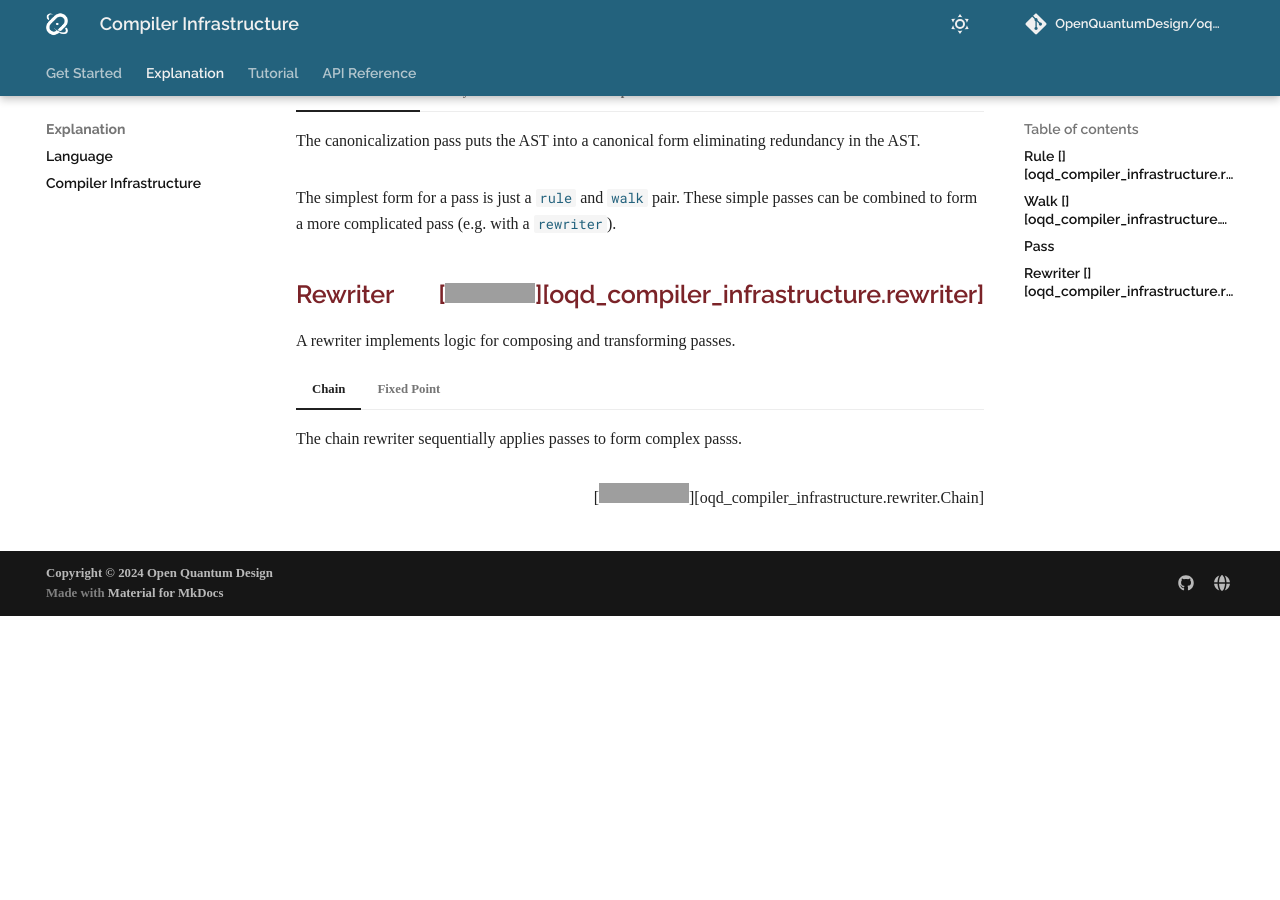
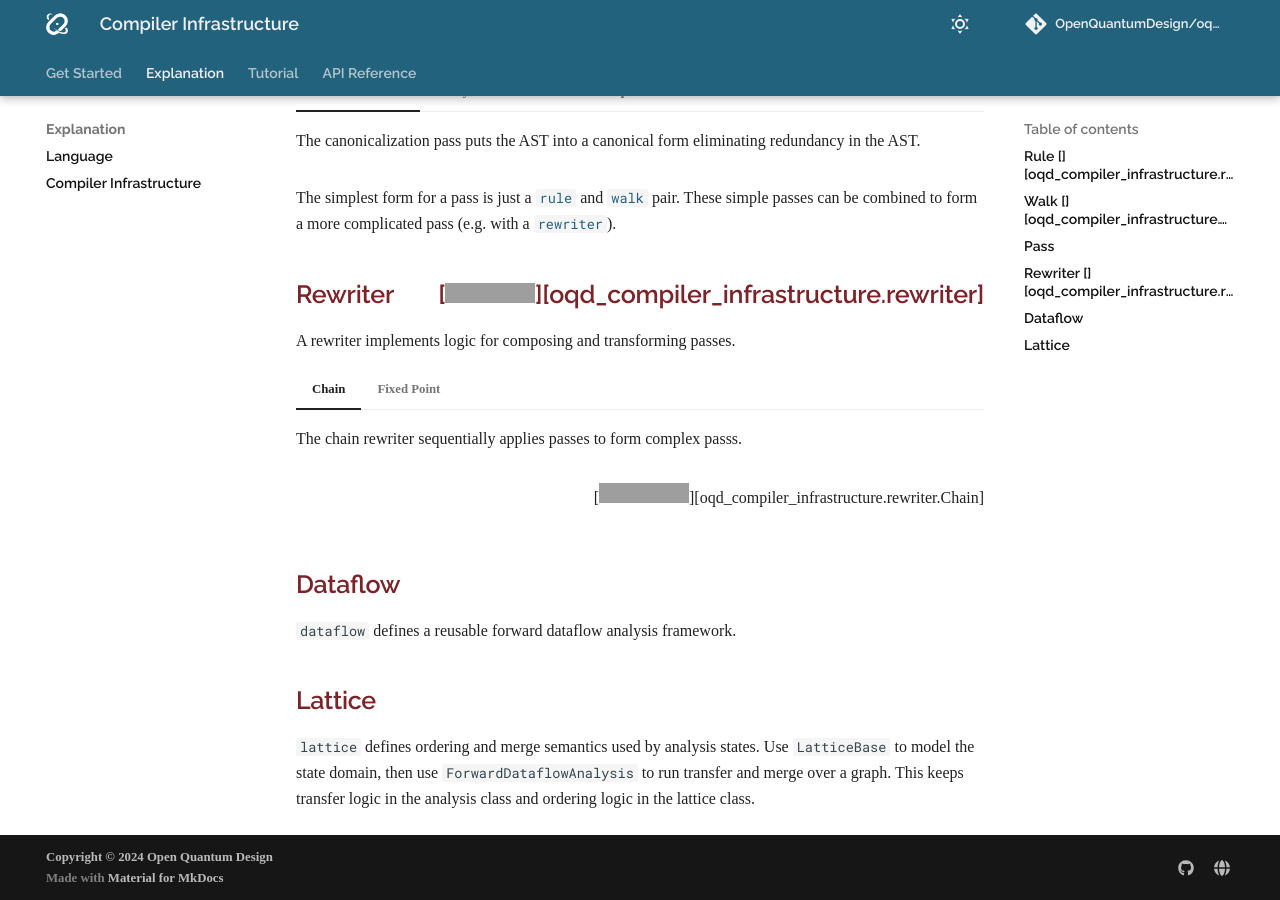
Before and after one commit to OpenQuantumDesign/oqd-compiler-infrastructure, an MkDocs documentation site: the page built from docs/explanation/infrastructure.md, in a window 1280 px wide and 900 px high, scrolled down 1458 px. Built offline with MkDocs 1.6.1 and Material for MkDocs 9.7.7, drawn with Linux system fonts in a browser that asks for light colours; some web fonts are replaced; comment, search, counter and statistics services are not loaded; before the commit the page ends 2074 px from its top, so only the background shows below that; grey boxes are pictures that could not be loaded.

Commit message:
clean: Add documentation for lattice and dataflow

```diff
--- a/docs/explanation/infrastructure.md
+++ b/docs/explanation/infrastructure.md
@@ -203,3 +203,9 @@ The fixed point rewriter transforms a pass by iteratively applying the pass till
 [![](https://img.shields.io/badge/Implementation-7C4DFF)][oqd_compiler_infrastructure.rewriter.FixedPoint]
 ///
 ///
+
+## Dataflow
+`dataflow` defines a reusable forward dataflow analysis framework.
+
+## Lattice
+`lattice` defines ordering and merge semantics used by analysis states. Use `LatticeBase` to model the state domain, then use `ForwardDataflowAnalysis` to run transfer and merge over a graph. This keeps transfer logic in the analysis class and ordering logic in the lattice class.
--- a/mkdocs.yaml
+++ b/mkdocs.yaml
@@ -30,6 +30,8 @@ nav:
   - API Reference:
       - Language:
           - Interface: reference/interface.md
+          - Dataflow: reference/dataflow.md
+          - Lattice: reference/lattice.md
       - Compiler:
           - Base: reference/base.md
           - Rule: reference/rule.md
```
